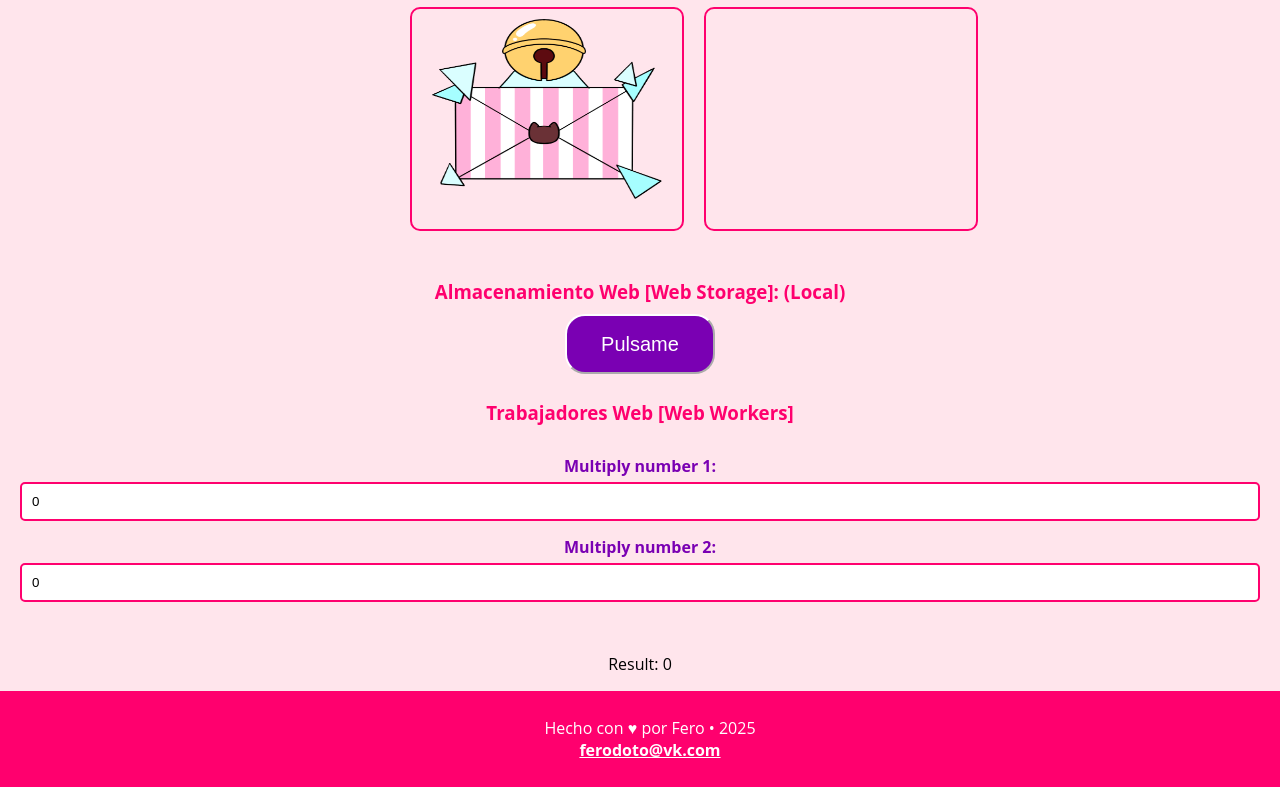
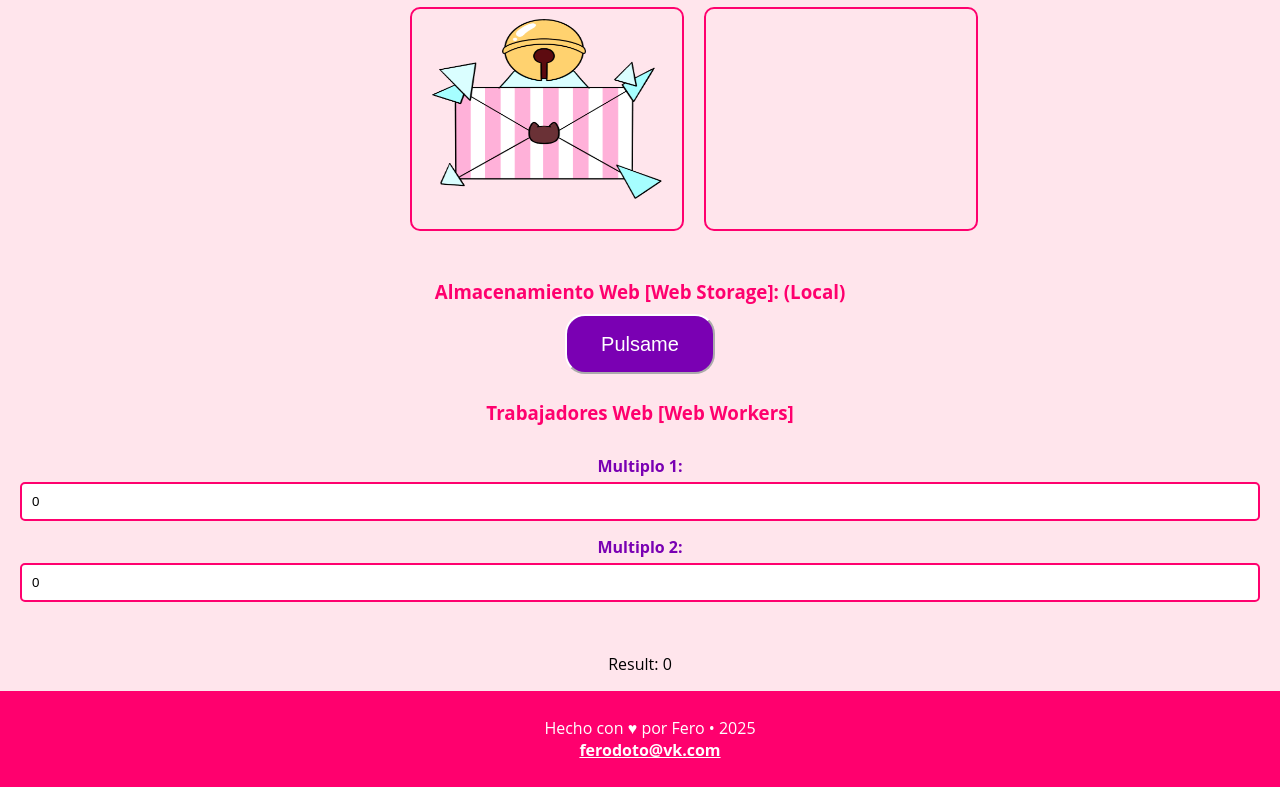
Before and after one commit to Ferodoto/ferodoto.github.io, a plain HTML site: page galeria.html in a window 1280 px wide. Shown: the part 1189-1976 px from the top of the page. Drawn offline with Linux system fonts and the light colour scheme; a web font is replaced by a local one.

Commit message:
Update labels for input fields in galeria.html

```diff
--- a/galeria.html
+++ b/galeria.html
@@ -65,11 +65,11 @@ Tu navegador no soporta SVG
 <h3>Trabajadores Web [Web Workers]</h3>
 <form>
         <div>
-          <label for="number1">Multiply number 1: </label>
+          <label for="number1">Multiplo 1: </label>
           <input type="text" id="number1" value="0" />
         </div>
         <div>
-          <label for="number2">Multiply number 2: </label>
+          <label for="number2">Multiplo 2: </label>
           <input type="text" id="number2" value="0" />
         </div>
       </form>
```
